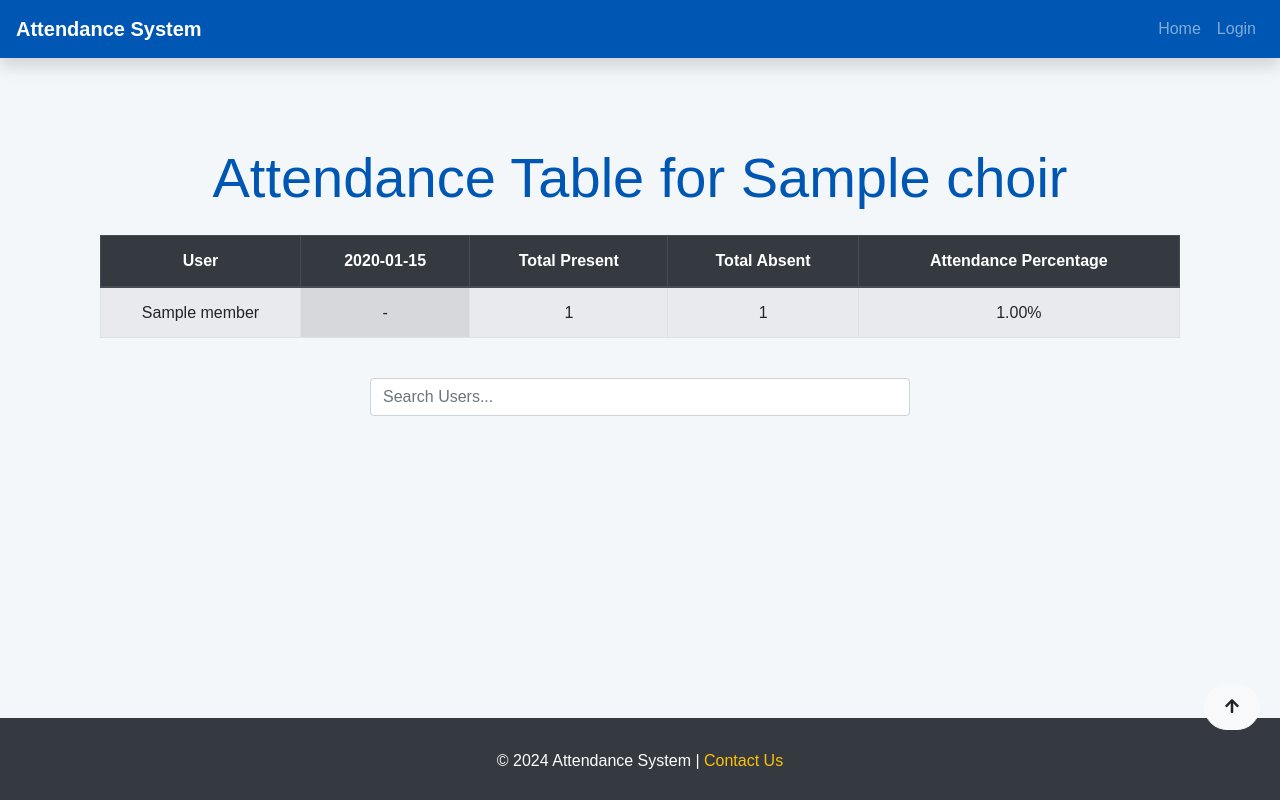
After one commit to lebazirmoses/attendance, a Flask app: template app/templates/attendance_table.html in a window 1280 px wide. The commit adds this page. Run offline with Flask 3, Linux system fonts and the light colour scheme; the template is opened without the code that fills it: most values are stand-ins (such as "Sample title", 1, 10 or a date in 2020); parts of the project's set-up code (start-up, migrations or seed data) failed here and were passed over; some libraries are stand-ins or nearby versions.

Commit message:
Mostly Done

```diff
--- a/app/static/css/style.css
+++ b/app/static/css/style.css
@@ -116,3 +116,19 @@
     .fade-in {
         animation: fadeIn 0.5s ease-in;
     }
+    .table th, .table td {
+        text-align: center;
+        vertical-align: middle;
+    }
+
+    .table-success {
+        background-color: #d4edda !important;
+    }
+
+    .table-danger {
+        background-color: #f8d7da !important;
+    }
+
+    .table-hover tbody tr:hover {
+        background-color: #f1f1f1;
+    }
--- /dev/null
+++ b/app/templates/attendance_table.html
@@ -0,0 +1,83 @@
+{% extends "base.html" %}
+
+{% block title %}Attendance Table - {{ choir.name }}{% endblock %}
+
+{% block content %}
+<div class="container-fluid mt-5">
+    <h1 class="display-4 text-center mb-4">Attendance Table for {{ choir.name }}</h1>
+
+    <div class="table-responsive">
+        <table class="table table-bordered table-striped table-hover" id="attendanceTable">
+            <thead class="thead-dark">
+                <tr>
+                    <th style="width: 200px;">User</th>  <!-- Set a fixed width for the User column -->
+                    {% for date in attendance_dates %}
+                        <th>{{ date.strftime("%Y-%m-%d") }}</th>
+                    {% endfor %}
+                    <th>Total Present</th>
+                    <th>Total Absent</th>
+                    <th>Attendance Percentage</th>
+                </tr>
+            </thead>
+            <tbody>
+                {% for user in choir.members %}
+                <tr>
+                    <td>{{ user.name }}</td>
+                    {% for date in attendance_dates %}
+                        <td class="{% if attendance_data[user.id][date] == 'present' %}table-success{% elif attendance_data[user.id][date] == 'absent' %}table-danger{% else %}table-secondary{% endif %}">
+                            {{ attendance_data[user.id].get(date, '-') }}
+                        </td>
+                    {% endfor %}
+                    <td>{{ user.total_present }}</td>
+                    <td>{{ user.total_absent }}</td>
+                    <td>{{ "%.2f"|format(user.attendance_percentage) }}%</td>
+                </tr>
+                {% endfor %}
+            </tbody>
+        </table>
+    </div>
+
+    <!-- Add a Filter Feature -->
+    <div class="my-4 text-center">
+        <input type="text" id="searchInput" placeholder="Search Users..." class="form-control w-50 mx-auto" aria-label="Search Users">
+    </div>
+</div>
+
+<script>
+    document.addEventListener('DOMContentLoaded', function() {
+        // Search filter for table
+        const searchInput = document.getElementById('searchInput');
+        searchInput.addEventListener('keyup', function() {
+            const filter = searchInput.value.toLowerCase();
+            const rows = document.querySelectorAll('#attendanceTable tbody tr');
+            rows.forEach(row => {
+                const userName = row.cells[0].textContent.toLowerCase();
+                row.style.display = userName.includes(filter) ? '' : 'none';
+            });
+        });
+
+        // Add sorting functionality
+        const table = document.getElementById('attendanceTable');
+        const headers = table.querySelectorAll('th');
+
+        headers.forEach((header, index) => {
+            header.addEventListener('click', function() {
+                const direction = header.classList.contains('asc') ? 'desc' : 'asc';
+                sortTable(table, index, direction);
+                headers.forEach(h => h.classList.remove('asc', 'desc'));
+                header.classList.add(direction);
+            });
+        });
+
+        function sortTable(table, column, direction) {
+            const rows = Array.from(table.rows).slice(1); // Exclude the header row
+            rows.sort((a, b) => {
+                const aText = a.cells[column].textContent.trim();
+                const bText = b.cells[column].textContent.trim();
+                return direction === 'asc' ? aText.localeCompare(bText) : bText.localeCompare(aText);
+            });
+            rows.forEach(row => table.appendChild(row)); // Re-append sorted rows
+        }
+    });
+</script>
+{% endblock %}
--- a/app/templates/organizer_dashboard.html
+++ b/app/templates/organizer_dashboard.html
@@ -55,6 +55,7 @@
                     </h5>
                     <p>You can log out from the system.</p>
                     <a href="{{ url_for('main.logout') }}" class="btn btn-danger w-100" data-toggle="tooltip" title="Logout from the system">Logout</a>
+
                 </div>
             </div>
         </div>
--- a/app/templates/view_choirs.html
+++ b/app/templates/view_choirs.html
@@ -39,6 +39,7 @@
                     <td>
                         <a href="{{ url_for('main.edit_choir', choir_id=choir.id) }}" class="btn btn-secondary">Edit</a>
                         <a href="{{ url_for('main.choir_dashboard', choir_id=choir.id) }}" class="btn btn-info">Dashboard</a>
+                        <a href="{{ url_for('main.attendance_table', choir_id=choir.id) }}" class="btn btn-primary">Attendance Table</a>
                     </td>
                 </tr>
             {% endfor %}
```
Also changed, not shown: app/routes.py (+31 -0 lines).
